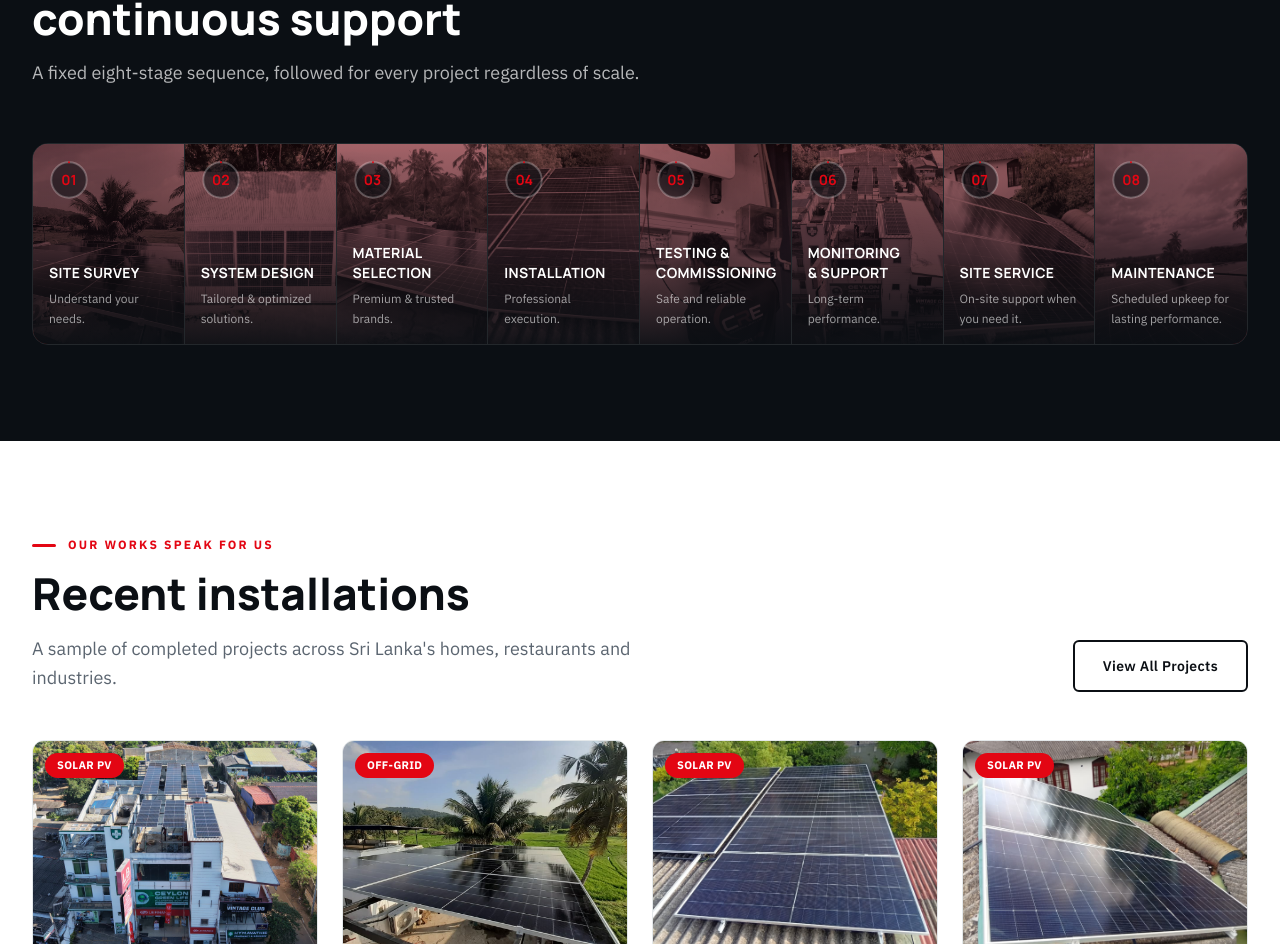
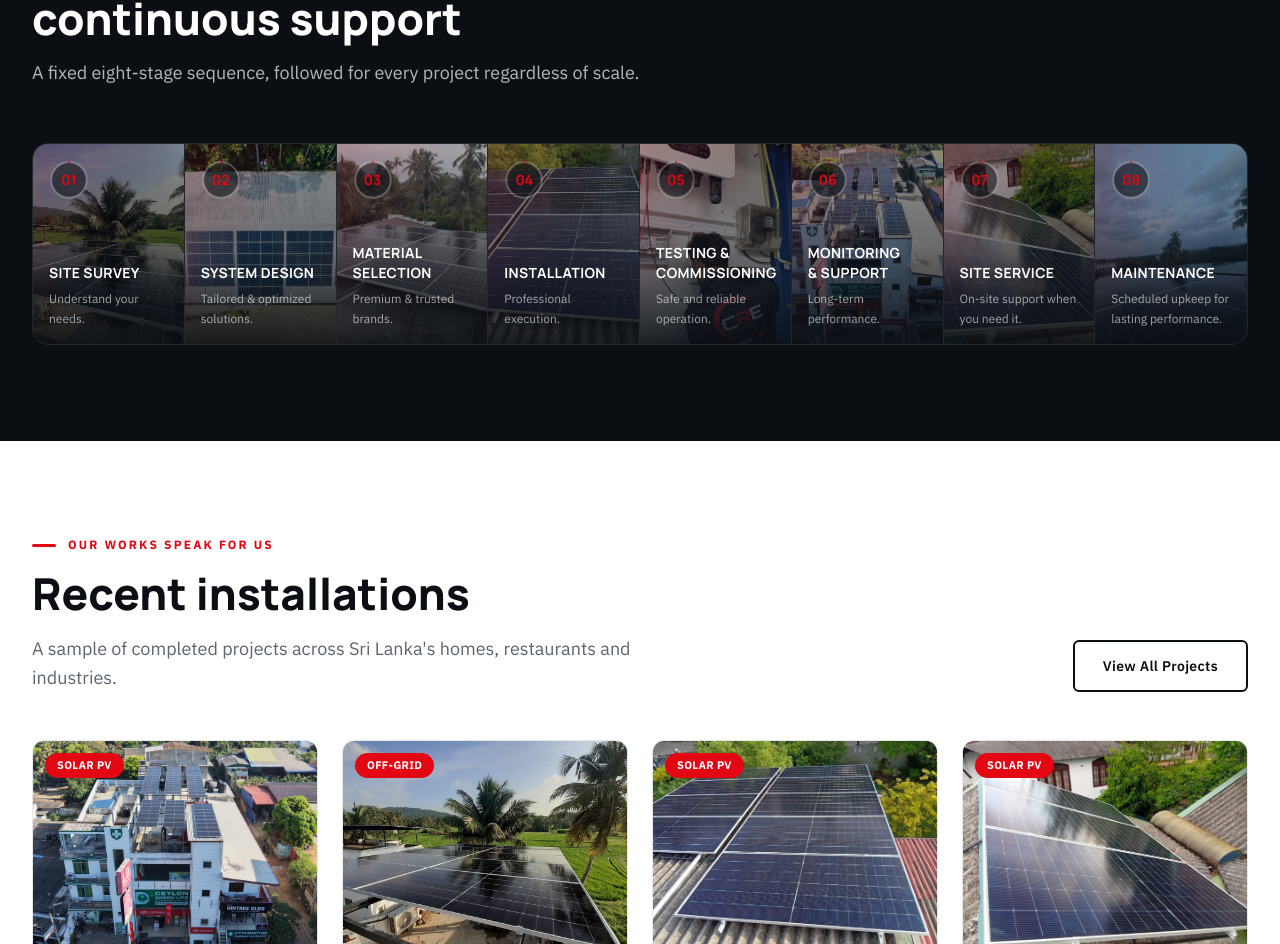
Before and after one commit to Harshana96/CRE-Solution, a Next.js app: page / in a window 1280 px wide. Shown: the part 2753-3697 px from the top of the page. Built offline with nearby package versions, Linux system fonts and the light colour scheme.

Commit message:
Revert "Engineering process: duotone treatment instead of raw full-color photos"
This reverts commit 4cd3fce0c4cc23c88f30bf31991e02d0a2b0b0e6.

```diff
--- a/components/sections/EngineeringProcess.tsx
+++ b/components/sections/EngineeringProcess.tsx
@@ -83,20 +83,19 @@ export default function EngineeringProcess({
                     alt=""
                     fill
                     sizes="(min-width: 1280px) 12vw, (min-width: 640px) 25vw, 50vw"
-                    className="object-cover opacity-80 grayscale-[85%] contrast-110 transition-all duration-500 ease-out group-hover:scale-110 group-hover:opacity-100 group-hover:grayscale-[35%]"
+                    className="object-cover opacity-70 transition-transform duration-500 ease-out group-hover:scale-110 group-hover:opacity-90"
                   />
-                  {/* Duotone brand wash: grayscale kills each photo's own
-                      hue (sky blue, greenery, panel white...) so 8 different
-                      real project photos read as one cohesive dark-red strip
-                      instead of clashing side by side; hovering a tile
-                      lets a bit of its real color show through. */}
+                  {/* Uniform dark-red brand wash over every tile, so eight
+                      differently-coloured real project photos read as one
+                      cohesive strip instead of clashing side by side —
+                      light enough that the photo itself stays visible. */}
                   <div
                     aria-hidden
-                    className="absolute inset-0 bg-brand-red opacity-40 mix-blend-multiply transition-opacity duration-500 group-hover:opacity-20"
+                    className="absolute inset-0 bg-gradient-to-t from-brand-ink/90 via-brand-ink/35 to-brand-ink/10"
                   />
                   <div
                     aria-hidden
-                    className="absolute inset-0 bg-gradient-to-t from-brand-ink/95 via-brand-ink/55 to-brand-ink/25"
+                    className="absolute inset-0 bg-gradient-to-br from-brand-red/25 via-transparent to-transparent opacity-50 transition-opacity duration-500 group-hover:opacity-70"
                   />
                   <div
                     aria-hidden
```
